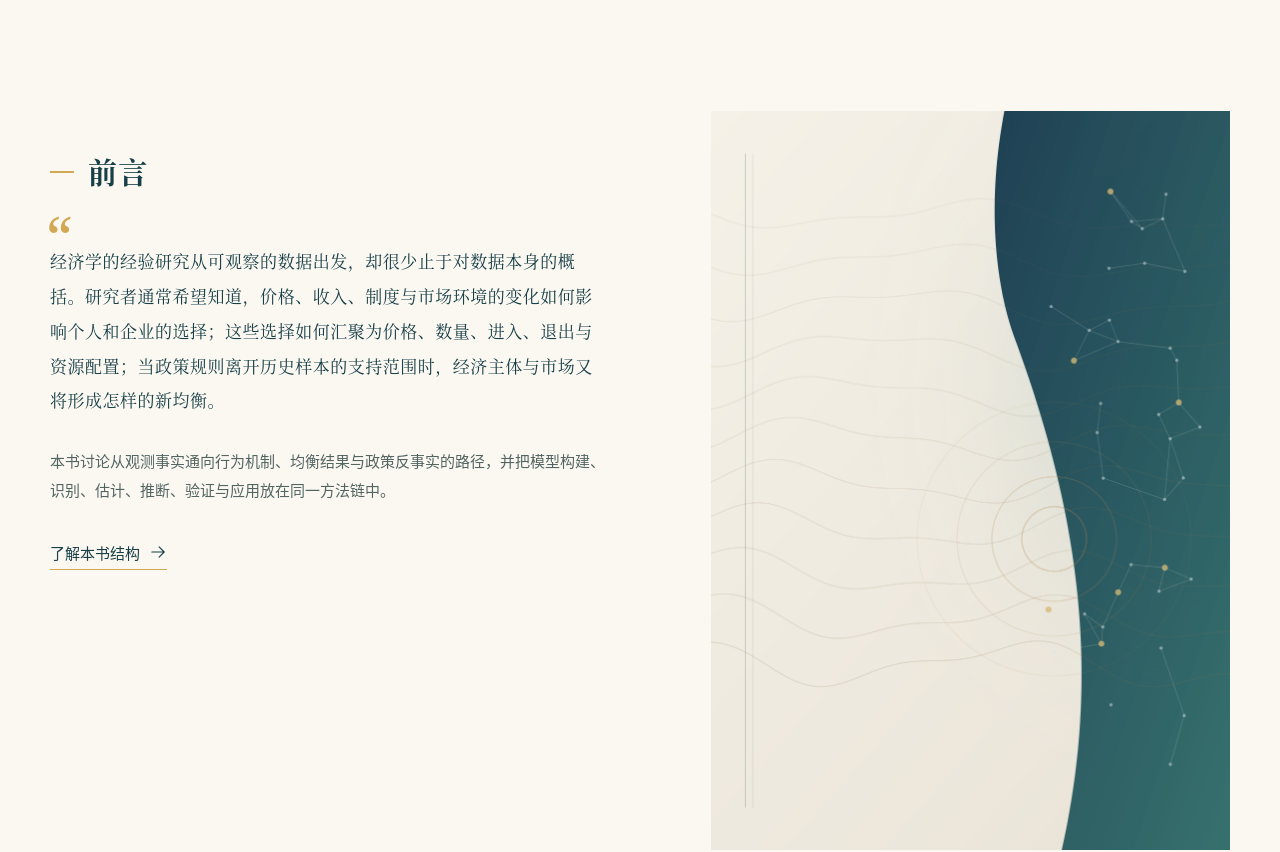
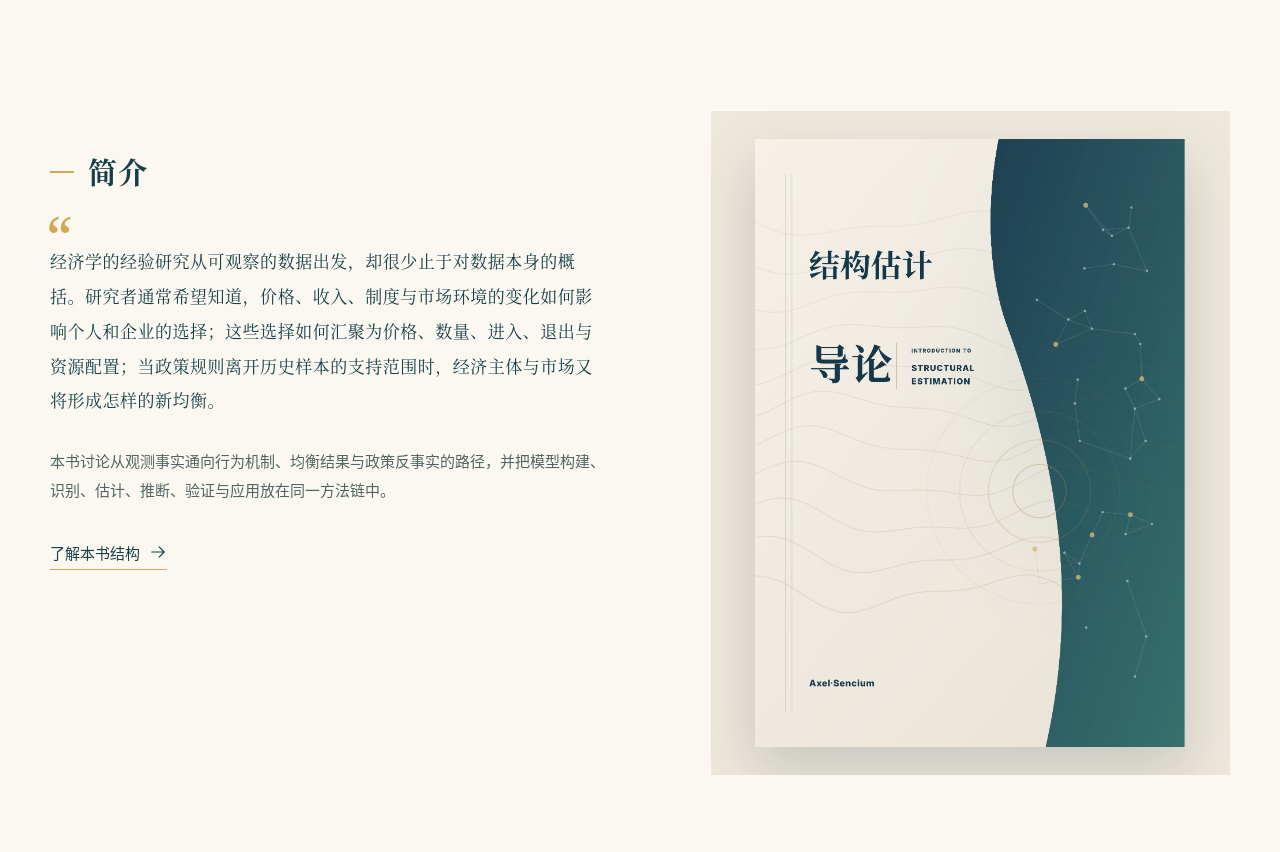
Before and after one commit to fyapeng/senecon-see, a React (Vite) app: page / in a window 1280 px wide. Shown: the part 1210-2062 px from the top of the page. Built offline with nearby package versions, Linux system fonts and the light colour scheme.

Commit message:
Update introduction section with finished book cover

```diff
--- a/index.html
+++ b/index.html
@@ -9,7 +9,7 @@
     <meta property="og:description" content="从数据、模型与识别出发，理解机制与政策反事实。" />
     <meta property="og:type" content="website" />
     <meta property="og:url" content="https://fyapeng.com/senecon-see/" />
-    <meta property="og:image" content="https://fyapeng.com/senecon-see/assets/cover-field.png" />
+    <meta property="og:image" content="https://fyapeng.com/senecon-see/assets/book-cover-front-v2.png" />
     <title>结构估计导论 · 配套代码与更新</title>
   </head>
   <body>
--- a/src/App.jsx
+++ b/src/App.jsx
@@ -51,7 +51,7 @@ function Header() {
         {open ? <X size={25} /> : <List size={25} />}
       </button>
       <nav className={open ? "nav-links is-open" : "nav-links"} aria-label="主导航">
-        <a href="#preface">前言</a>
+        <a href="#introduction">简介</a>
         <a href="#resources">配套代码</a>
         <a href="#updates">勘误与更新</a>
         <a href={repositoryUrl} target="_blank" rel="noreferrer">
@@ -127,11 +127,11 @@ function VersionStrip() {
 
 function Preface() {
   return (
-    <section className="preface-section page-shell" id="preface" aria-labelledby="preface-title">
+    <section className="preface-section page-shell" id="introduction" aria-labelledby="introduction-title">
       <div className="preface-copy">
         <div className="section-kicker">
           <span />
-          <h2 id="preface-title">前言</h2>
+          <h2 id="introduction-title">简介</h2>
         </div>
         <blockquote>
           经济学的经验研究从可观察的数据出发，却很少止于对数据本身的概括。研究者通常希望知道，价格、收入、制度与市场环境的变化如何影响个人和企业的选择；这些选择如何汇聚为价格、数量、进入、退出与资源配置；当政策规则离开历史样本的支持范围时，经济主体与市场又将形成怎样的新均衡。
@@ -143,8 +143,8 @@ function Preface() {
           了解本书结构 <ArrowRight size={18} />
         </a>
       </div>
-      <div className="preface-art" aria-hidden="true">
-        <img src={`${base}assets/cover-field.png`} alt="" />
+      <div className="preface-art">
+        <img src={`${base}assets/book-cover-front-v2.png`} alt="《结构估计导论》正面封面" />
       </div>
     </section>
   );
--- a/src/styles.css
+++ b/src/styles.css
@@ -384,14 +384,17 @@ a {
 .preface-art {
   position: relative;
   min-height: 560px;
+  display: grid;
+  place-items: center;
+  padding: 28px;
   overflow: hidden;
+  background: #eee7dc;
 }
 
 .preface-art img {
-  width: 100%;
-  height: 100%;
-  object-fit: cover;
-  object-position: 68% center;
+  width: min(100%, 430px);
+  height: auto;
+  box-shadow: 0 24px 54px rgb(20 53 60 / 18%);
 }
 
 .resources-section {
@@ -595,7 +598,8 @@ footer {
   }
 
   .preface-art {
-    min-height: 340px;
+    min-height: 0;
+    padding: 24px;
   }
 }
 
```
Also changed, not shown: public/assets/book-cover-front-v2.png (added), 1 other file (tests, documents, lock files or other folders).
